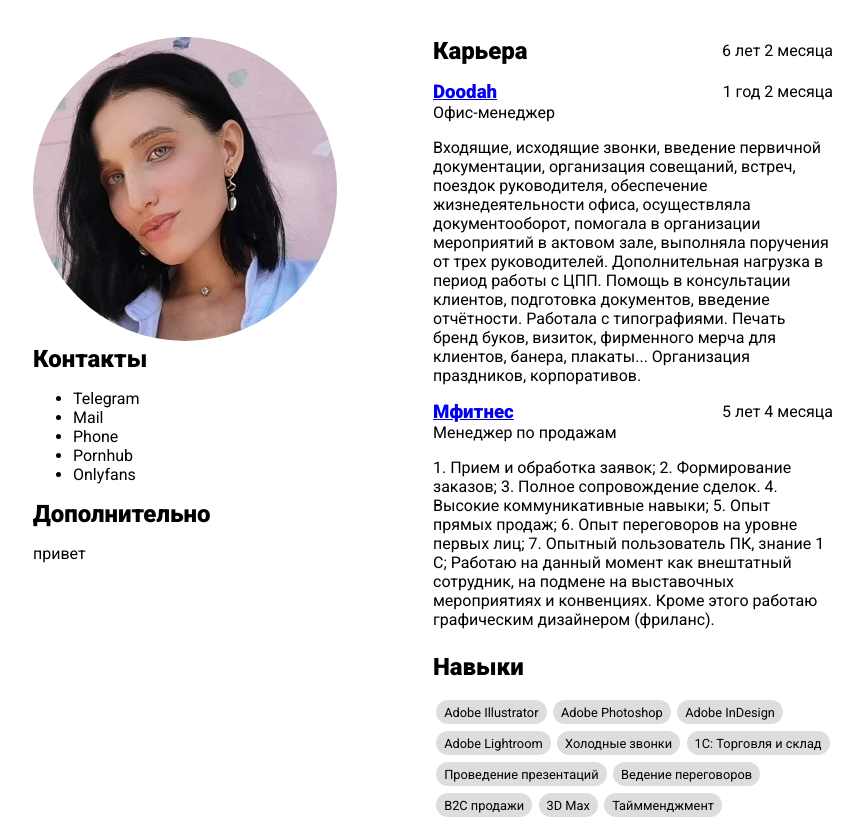
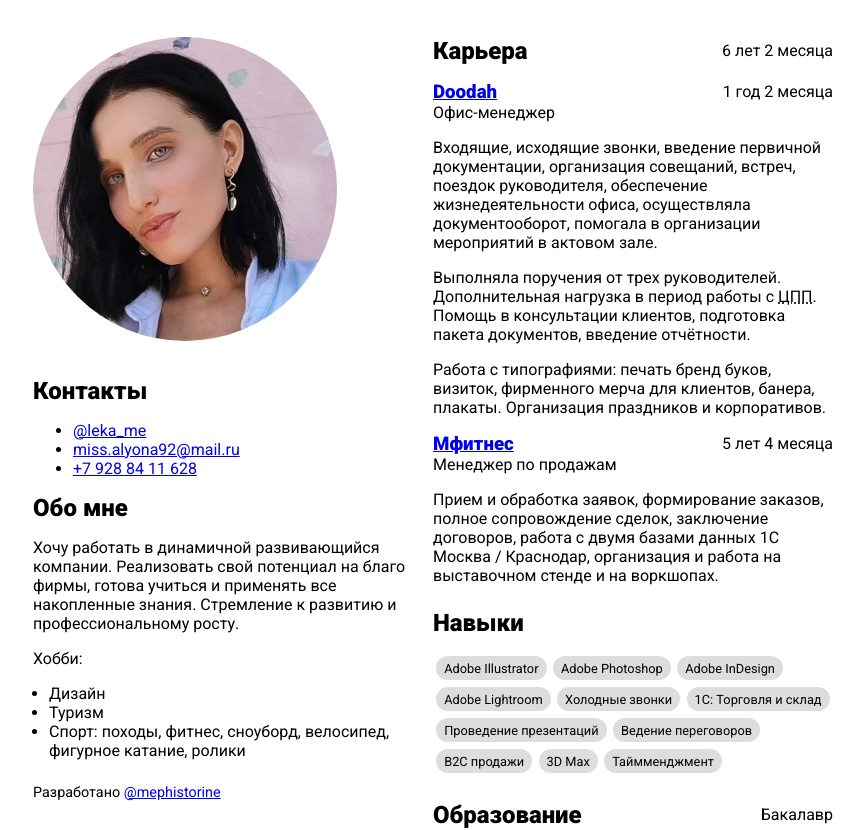
Before and after one commit to mephistorine/leka, a website built with Parcel: page src/index.html in a window 1280 px wide. Shown: the part 157-987 px from the top of the page, without its empty margins (207-1071 px from the left). Built offline with nearby package versions, Linux system fonts and the light colour scheme.

Commit message:
Добавлены новые секции и подправлен текст

```diff
--- a/src/index.css
+++ b/src/index.css
@@ -83,4 +83,25 @@
 
 .profile-avatar-section {
   min-height: 300px;
+  margin-bottom: 2rem;
 }
+
+.developed-by {
+  font-size: 0.9rem;
+}
+
+.hobby-list {
+  padding-left: 1rem;
+  margin: 0;
+}
+
+@media screen and (max-width: 500px) {
+  .main-content {
+    flex-direction: column;
+    padding: 0 1rem;
+  }
+
+  .name-section {
+    padding: 0 1rem;
+  }
+}
--- a/src/index.html
+++ b/src/index.html
@@ -29,18 +29,36 @@
         <h2 class="section-title">Контакты</h2>
 
         <ul class="contact-list">
-          <li class="contact-list-item">Telegram</li>
-          <li class="contact-list-item">Mail</li>
-          <li class="contact-list-item">Phone</li>
-          <li class="contact-list-item">Pornhub</li>
-          <li class="contact-list-item">Onlyfans</li>
+          <li class="contact-list-item">
+            <a href="https://t.me/leka_me">@leka_me</a>
+          </li>
+          <li class="contact-list-item">
+            <a href="mailto: miss.alyona92@mail.ru">miss.alyona92@mail.ru</a>
+          </li>
+          <li class="contact-list-item">
+            <a href="tel: +79288411628">+7 928 84 11 628</a>
+          </li>
         </ul>
       </section>
 
       <section class="extra-info-section">
-        <h2 class="section-title">Дополнительно</h2>
+        <h2 class="section-title">Обо мне</h2>
 
-        <p>привет</p>
+        <p>Хочу работать в динамичной развивающийся компании. Реализовать свой потенциал на благо фирмы, готова учиться и применять все накопленные знания. Стремление к развитию и профессиональному росту.</p>
+
+        <p>Хобби:</p>
+
+        <ul class="hobby-list">
+          <li>Дизайн</li>
+          <li>Туризм</li>
+          <li>Спорт: походы, фитнес, сноуборд, велосипед, фигурное катание, ролики</li>
+        </ul>
+      </section>
+
+      <section class="developed-by">
+        <p>
+          Разработано <a href="https://t.me/mephistorine">@mephistorine</a>
+        </p>
       </section>
     </section>
 
@@ -61,10 +79,11 @@
             </div>
 
             <p class="work-info-subtitle">Офис-менеджер</p>
-            <p class="work-info-description">Входящие, исходящие звонки, введение первичной документации, организация совещаний, встреч, поездок руководителя,
-              обеспечение жизнедеятельности офиса, осуществляла документооборот, помогала в организации мероприятий в актовом зале, выполняла поручения от трех
-              руководителей. Дополнительная нагрузка в период работы с ЦПП. Помощь в консультации клиентов, подготовка документов, введение отчётности. Работала
-              с типографиями. Печать бренд буков, визиток, фирменного мерча для клиентов, банера, плакаты... Организация праздников, корпоративов.</p>
+            <p class="work-info-description">
+              <p>Входящие, исходящие звонки, введение первичной документации, организация совещаний,  встреч, поездок руководителя, обеспечение жизнедеятельности офиса, осуществляла документооборот, помогала в организации мероприятий в актовом зале.</p>
+              <p>Выполняла поручения от трех руководителей. Дополнительная нагрузка в период работы с <abbr title="Центр поддержки предпринимательства">ЦПП</abbr>. Помощь в консультации клиентов, подготовка пакета документов, введение отчётности.</p>
+              <p>Работа с типографиями: печать бренд буков, визиток, фирменного мерча для клиентов, банера, плакаты. Организация праздников и корпоративов.</p>
+            </p>
           </section>
 
           <section class="work-section">
@@ -76,16 +95,7 @@
             </div>
             <p class="work-info-subtitle">Менеджер по продажам</p>
             <p class="work-info-description">
-              1. Прием и обработка заявок;
-              2. Формирование заказов;
-              3. Полное сопровождение сделок.
-              4. Высокие коммуникативные навыки;
-              5. Опыт прямых продаж;
-              6. Опыт переговоров на уровне первых лиц;
-              7. Опытный пользователь ПК, знание 1 С;
-              Работаю на данный момент как внештатный сотрудник, на подмене на выставочных мероприятиях и
-              конвенциях.
-              Кроме этого работаю графическим дизайнером (фриланс).
+              Прием и обработка заявок, формирование заказов, полное сопровождение сделок, заключение договоров, работа с двумя базами данных 1С Москва / Краснодар, организация и работа на выставочном стенде и на воркшопах.
             </p>
           </section>
         </div>
```
